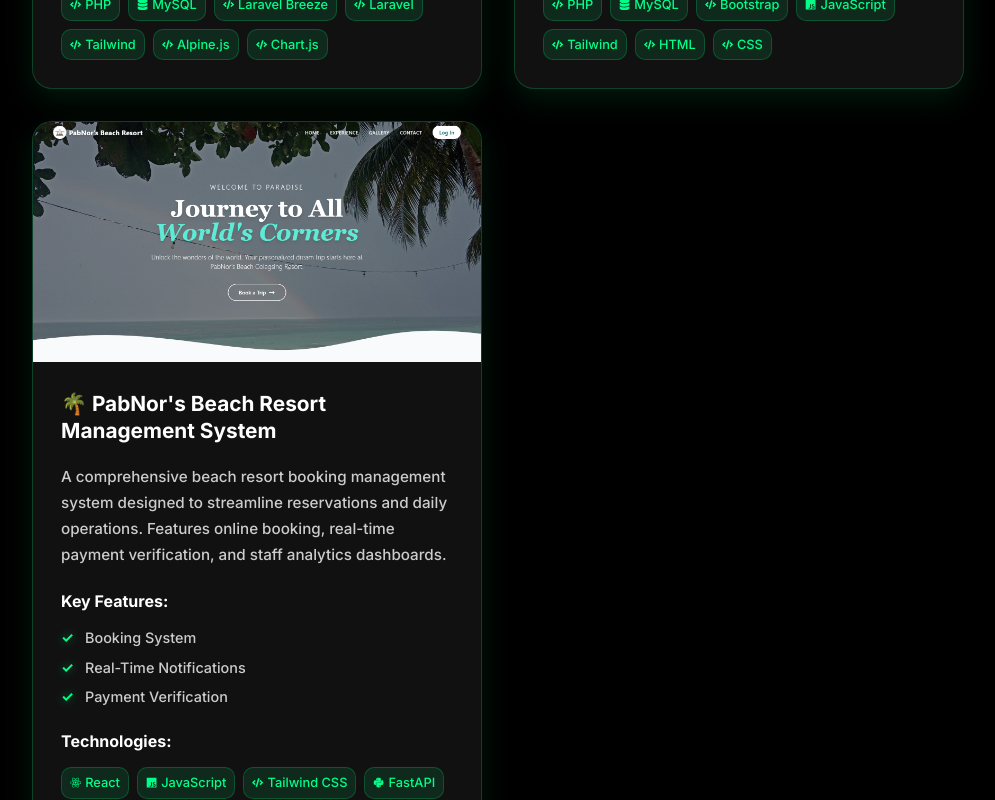
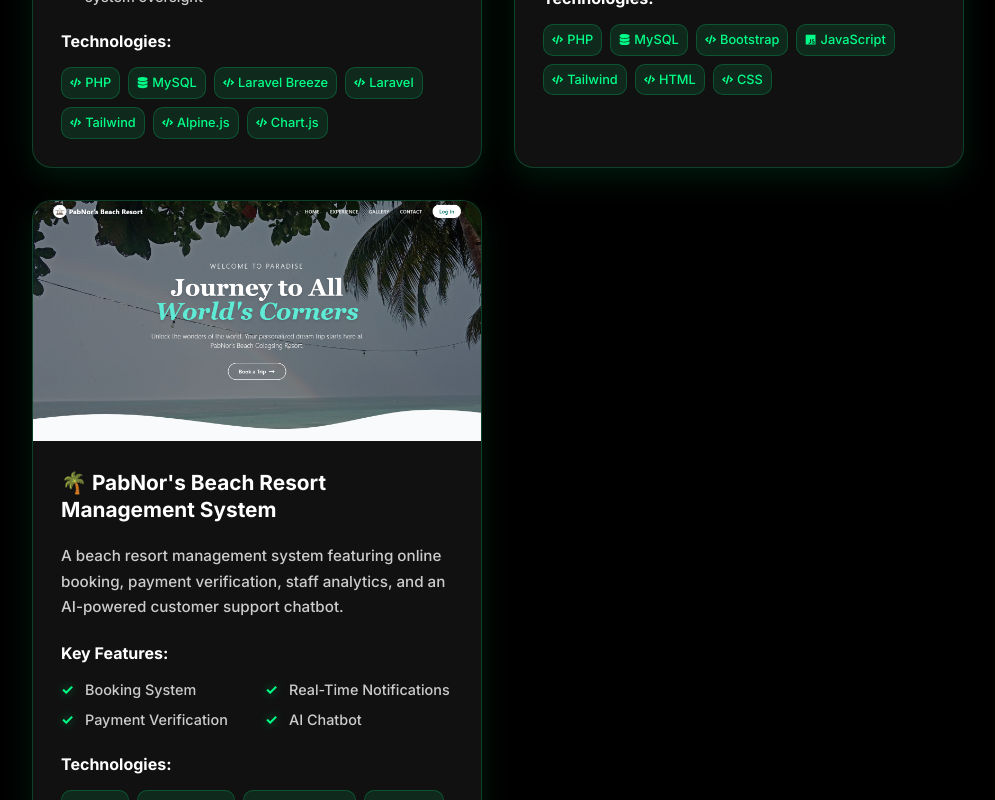
Before and after one commit to Epky/my-porfolio-, a React (Create React App) app: page / in a window 1280 px wide. Shown: the part 5500-6300 px from the top of the page, without its empty margins (142-1137 px from the left). Built offline with nearby package versions, Linux system fonts and the light colour scheme.

Commit message:
update one project discreption

```diff
--- a/src/components/Projects.css
+++ b/src/components/Projects.css
@@ -112,6 +112,9 @@
   box-shadow: 0 10px 30px rgba(0, 255, 136, 0.1);
   transition: all 0.3s ease;
   border: 1px solid rgba(0, 255, 136, 0.2);
+  display: flex;
+  flex-direction: column;
+  height: 100%;
 }
 
 .project-card:hover {
@@ -200,6 +203,7 @@
   display: flex;
   flex-direction: column;
   gap: 1.25rem;
+  flex-grow: 1;
 }
 
 .project-header {
@@ -267,9 +271,9 @@
   list-style: none;
   padding: 0;
   margin: 0;
-  display: flex;
-  flex-direction: column;
-  gap: 0.5rem;
+  display: grid;
+  grid-template-columns: repeat(auto-fit, minmax(150px, 1fr));
+  gap: 0.5rem 1rem;
 }
 
 .project-features li {
--- a/src/components/Projects.js
+++ b/src/components/Projects.js
@@ -90,7 +90,7 @@ const Projects = () => {
       id: 3,
       title: "\uD83C\uDF34 PabNor's Beach Resort Management System",
       description:
-        "A comprehensive beach resort booking management system designed to streamline reservations and daily operations. Features online booking, real-time payment verification, and staff analytics dashboards.",
+        "A beach resort management system featuring online booking, payment verification, staff analytics, and an AI-powered customer support chatbot.",
       image: "/images/project/pabnor's.png",
       github: "https://github.com/Epky/pabnors-resort",
       live: "https://pabnors-resort-demo.com",
@@ -108,10 +108,7 @@ const Projects = () => {
         "Booking System",
         "Real-Time Notifications",
         "Payment Verification",
-        "Unit Management",
-        "Staff Dashboard",
-        "Financial Reports",
-        "User Roles",
+        "AI Chatbot"
       ],
     },
   ];
@@ -172,9 +169,8 @@ const Projects = () => {
             {categories.map((category) => (
               <motion.button
                 key={category.id}
-                className={`filter-btn ${
-                  activeFilter === category.id ? "active" : ""
-                }`}
+                className={`filter-btn ${activeFilter === category.id ? "active" : ""
+                  }`}
                 onClick={() => setActiveFilter(category.id)}
                 whileHover={{ scale: 1.05 }}
                 whileTap={{ scale: 0.95 }}
@@ -200,7 +196,7 @@ const Projects = () => {
                 >
                   <div className="project-image">
                     {project.image &&
-                    project.image !== "/api/placeholder/400/250" ? (
+                      project.image !== "/api/placeholder/400/250" ? (
                       <img
                         src={project.image}
                         alt={project.title}
@@ -216,7 +212,7 @@ const Projects = () => {
                       style={{
                         display:
                           project.image &&
-                          project.image !== "/api/placeholder/400/250"
+                            project.image !== "/api/placeholder/400/250"
                             ? "none"
                             : "flex",
                       }}
@@ -257,7 +253,7 @@ const Projects = () => {
                     <div className="project-features">
                       <h4>Key Features:</h4>
                       <ul>
-                        {project.features.slice(0, 3).map((feature, index) => (
+                        {project.features.map((feature, index) => (
                           <li key={index}>{feature}</li>
                         ))}
                       </ul>
```
